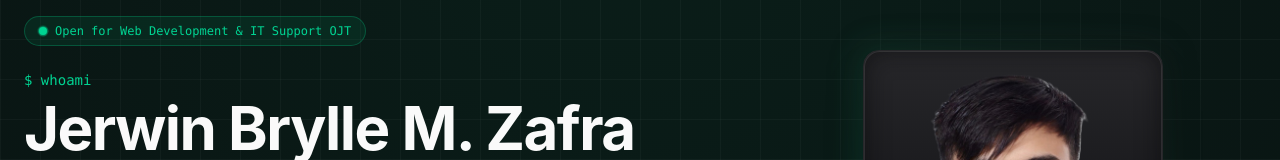
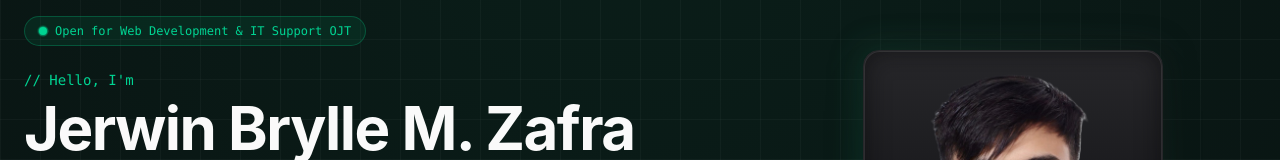
Before and after one commit to win1705/Portfolio-updated-, a React (Vite) app: page / in a window 1280 px wide. Shown: the part 161-321 px from the top of the page. Built offline with nearby package versions, Linux system fonts and the light colour scheme.

Commit message:
change some greetings

```diff
--- a/src/App.jsx
+++ b/src/App.jsx
@@ -291,7 +291,7 @@ export default function App() {
                 Open for Web Development & IT Support OJT
               </div>
 
-              <p className="animate-fade-up delay-100 font-mono text-sm text-emerald-400 mb-2">$ whoami</p>
+              <p className="animate-fade-up delay-100 font-mono text-sm text-emerald-400 mb-2">// Hello, I'm</p>
 
               <h1 className="animate-fade-up delay-100 text-4xl sm:text-5xl md:text-6xl font-bold tracking-tight text-zinc-50">
                 Jerwin Brylle M. Zafra
```
